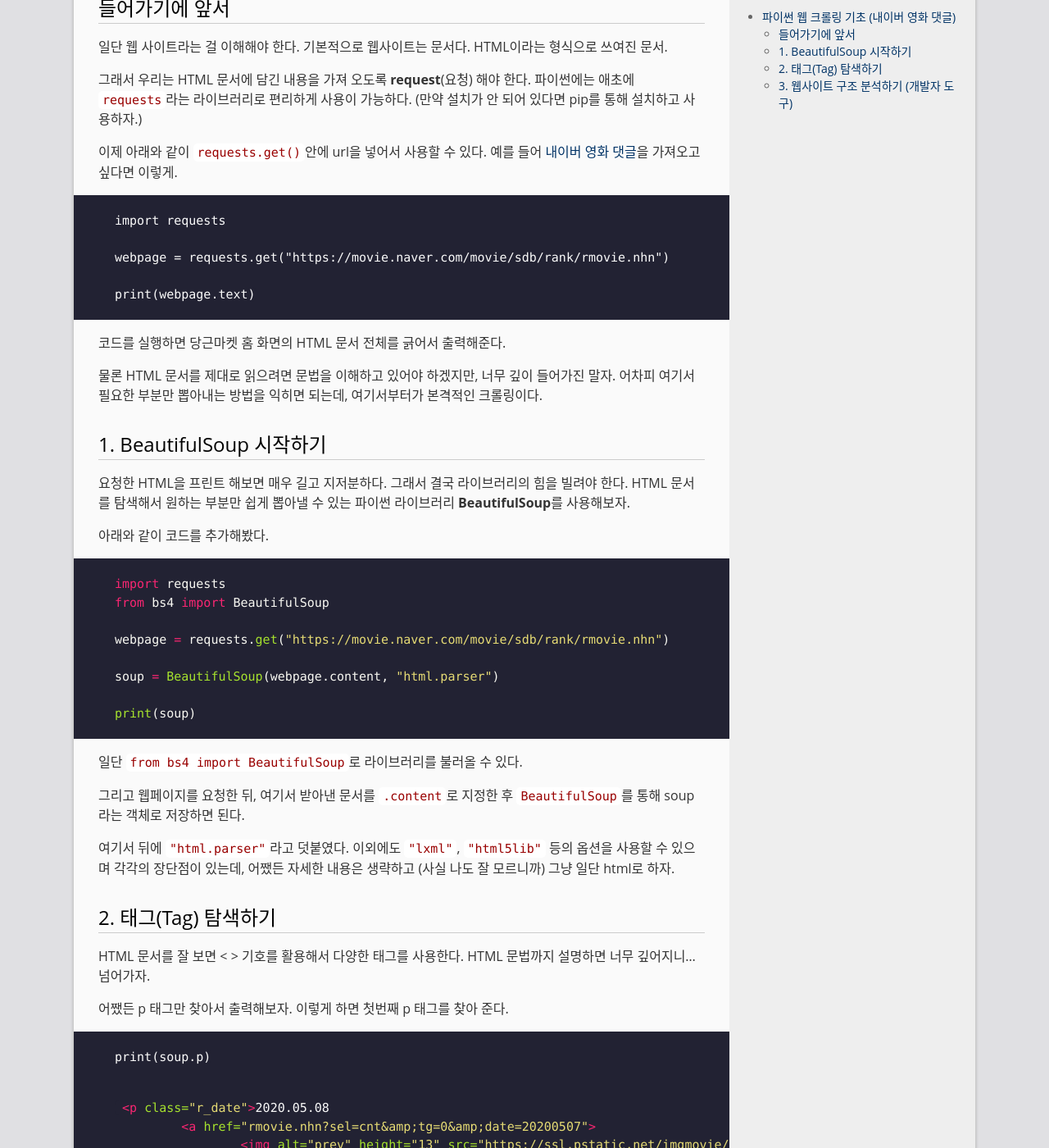
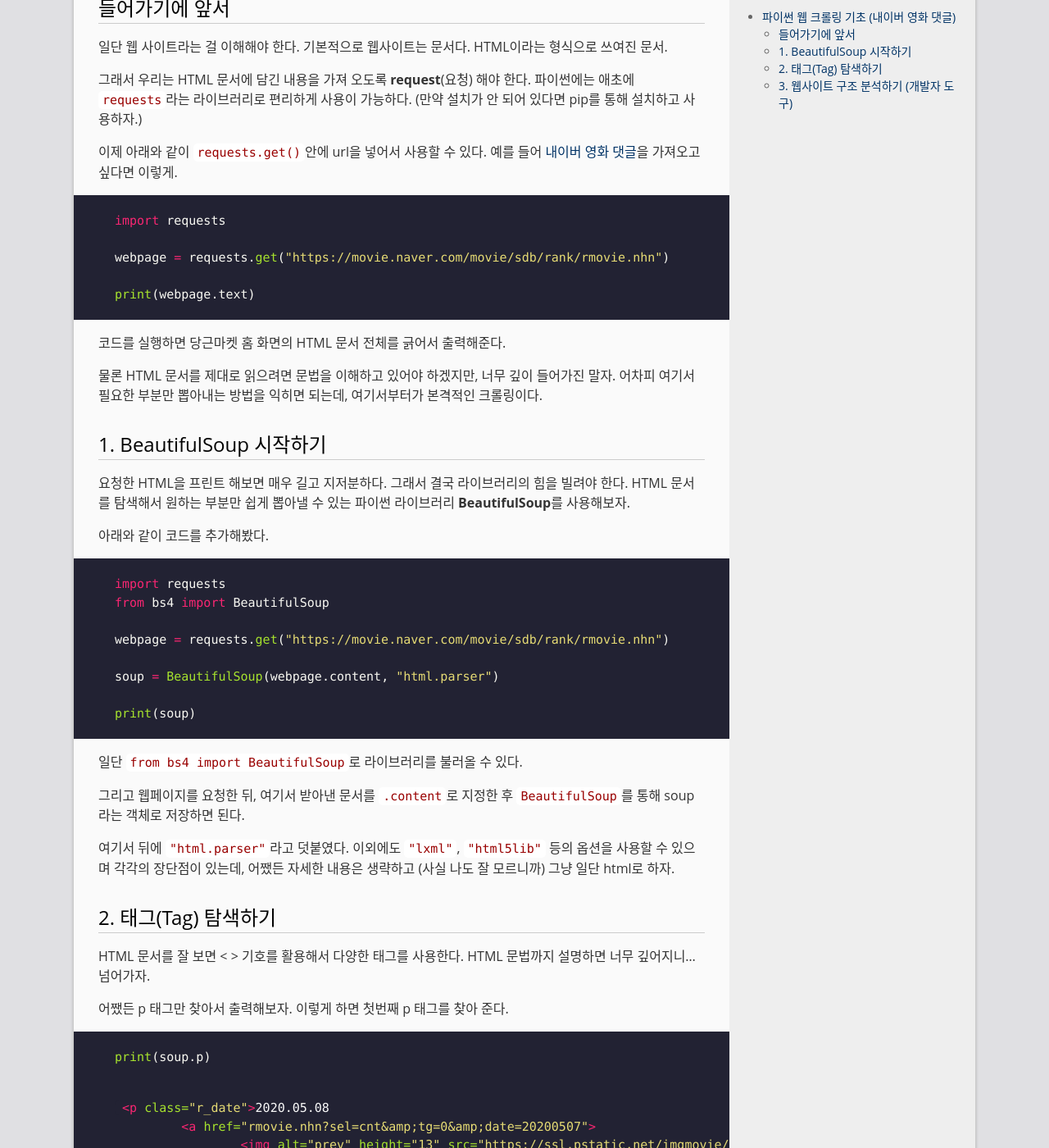
Before and after one commit to gnaud221/gnaud221.github.com, a Jekyll site: the page built from _posts/2020-05-02-movie.md, in a window 1280 px wide and 1400 px high, scrolled down 549 px. Shown: the whole window at 82% size. Built offline with Jekyll 4.4.1, drawn with Linux system fonts in a browser that asks for light colours; some of the changed text lies outside the part shown.

Commit message:
Update 2020-05-02-movie.md

```diff
--- a/_posts/2020-05-02-movie.md
+++ b/_posts/2020-05-02-movie.md
@@ -21,7 +21,7 @@
 그래서 우리는 HTML 문서에 담긴 내용을 가져 오도록  **request**(요청) 해야 한다. 파이썬에는 애초에  `requests`라는 라이브러리로 편리하게 사용이 가능하다. (만약 설치가 안 되어 있다면 pip를 통해 설치하고 사용하자.)
 
 이제 아래와 같이  `requests.get()`안에 url을 넣어서 사용할 수 있다. 예를 들어  [내이버 영화 댓글]([https://movie.naver.com/movie/sdb/rank/rmovie.nhn](https://movie.naver.com/movie/sdb/rank/rmovie.nhn))을 가져오고 싶다면 이렇게.
-~~~phthon
+~~~py
 import requests
 
 webpage = requests.get("https://movie.naver.com/movie/sdb/rank/rmovie.nhn")
@@ -58,7 +58,7 @@
  HTML 문서를 잘 보면 < > 기호를 활용해서 다양한 태그를 사용한다. HTML 문법까지 설명하면 너무 깊어지니… 넘어가자.
 
 어쨌든 p 태그만 찾아서 출력해보자. 이렇게 하면 첫번째 p 태그를 찾아 준다.
-~~~phthon
+~~~py
 print(soup.p)
 ~~~
 
@@ -72,7 +72,7 @@
  ~~~
 만약 태그 속성들은 빼고 그 안에 있는 텍스트만 깔끔하게 가져오고 싶다면 이렇게 써주면 된다 .
 
-~~~phthon
+~~~py
 print(soup.p.string)
 ~~~
 None
@@ -98,7 +98,7 @@
 ~~~
 
 그리고 태그는 보통 트리구조로 위계가 있기 때문에 하위 항목을 모두 뽑아오고 싶다면 `.children`을 사용하면 된다. 예를 들어 ul 태그 안에 리스트가 있다면 이렇게.
-~~~phthon
+~~~py
 for child in soup.ul.children:
 
 print(child)
@@ -116,7 +116,7 @@
 
 ~~~
 당연히 지정된 태그의 상위 항목을 가져올 수도 있다. 이건  `.parents`를 사용한다. 이건 ul 상위에 있는 body 태그를 출력한 후, 전체 html 까지 추가로 출력한다. 계속 상위로 타고 올라가는 거라 생각하면 된다
-~~~ phthon
+~~~ py
 for parent in soup.ul.parents:
 
 print(parent)
@@ -124,7 +124,7 @@
 이번엔 div 태그 하위에 있는 요소들을 하나씩 출력하려면 이렇게 하면 된다.
 
 
-~~~phthon
+~~~py
 for d in soup.div.children:
 
 print(d)
```
